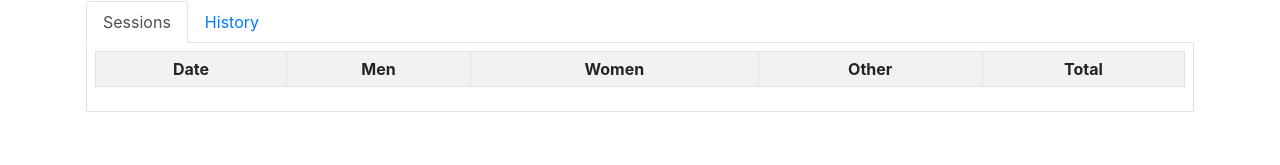
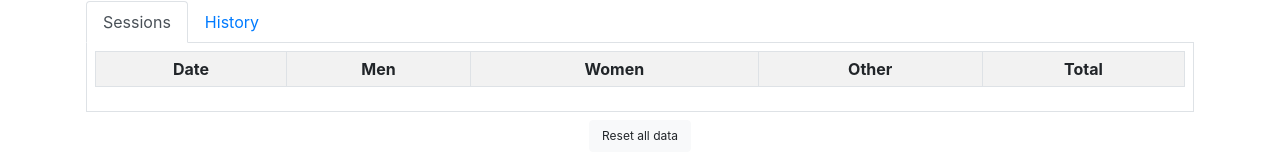
Before and after one commit to BlueManiac/PeopleCounter, a plain HTML site: page index.html in a window 1280 px wide. Shown: the part 717-882 px from the top of the page. Before the commit the page ends 845 px from the top, so only its background shows below. Drawn offline with nearby package versions, Linux system fonts and the light colour scheme.

Commit message:
Added clear everything button. (if state gets corrupted for some reason.)

```diff
--- a/app.css
+++ b/app.css
@@ -18,3 +18,7 @@
 .btn {
     font-size: 30px !important;
 }
+
+.btn.sm {
+    font-size: 12px !important;
+}
--- a/app.js
+++ b/app.js
@@ -61,6 +61,11 @@ export default {
             })
 
             localStorage.setItem('sessions', JSON.stringify(this.sessions));
+        },
+        clear() {
+            localStorage.clear();
+            this.reset();
+            this.sessions = [];
         }
     },
     computed: {
--- a/index.html
+++ b/index.html
@@ -63,6 +63,7 @@
                         </table>
                     </div>
                 </div>
+                <button class="btn btn-light sm mt-2" @click="clear()">Reset all data</button>
             </div>
         </div>
         <script type="module">
```
